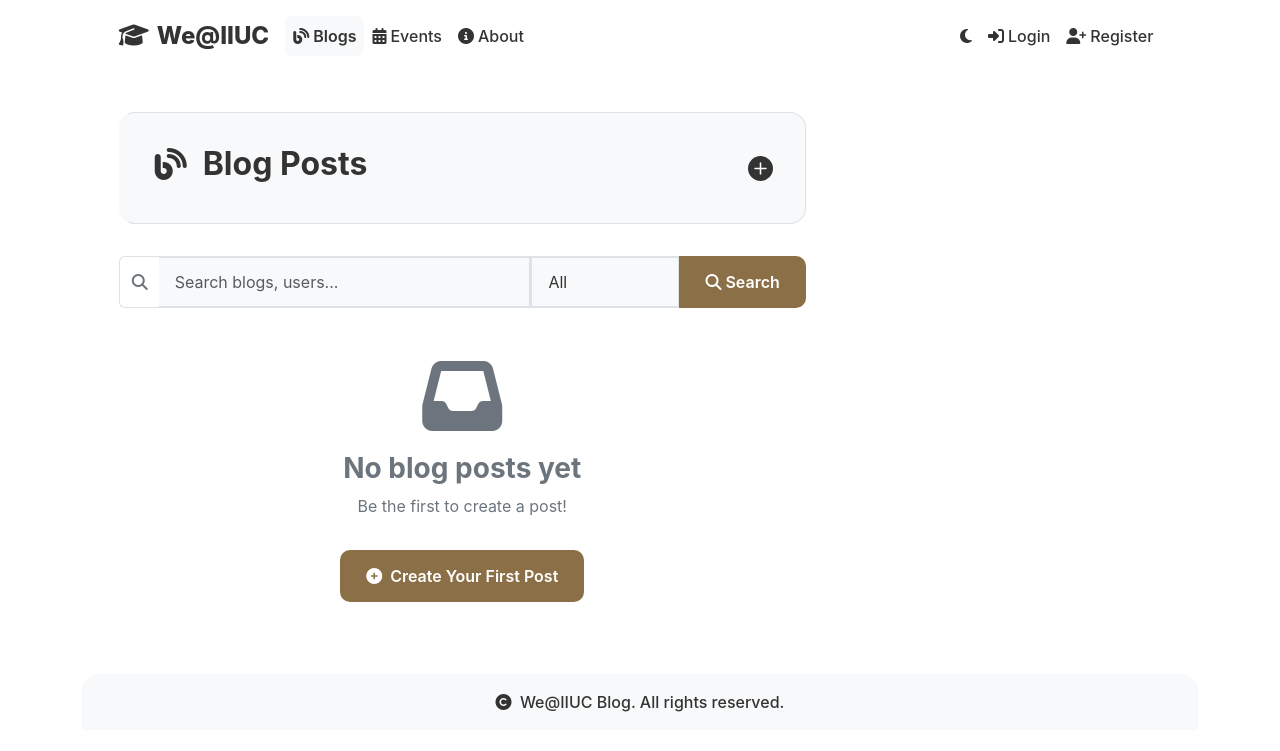
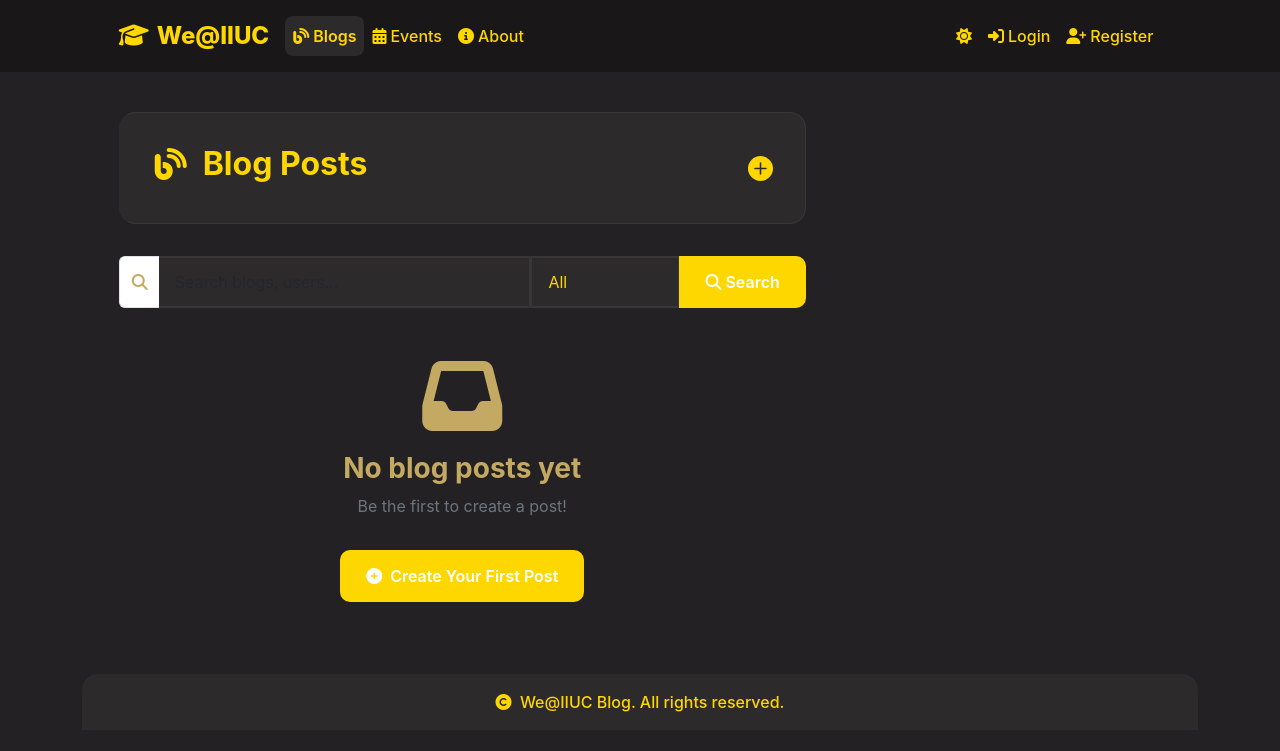
Before and after one commit to siuufian/campus-connect, a Django app: page / in a window 1280 px wide. Shown: the top 751 px of the page. Run offline with Django 5.2, Linux system fonts and the light colour scheme; data that the repository does not hold is empty; some libraries are stand-ins or nearby versions.

Commit message:
Set dark theme as default landing page

```diff
--- a/blog/static/blog/main.css
+++ b/blog/static/blog/main.css
@@ -8,8 +8,8 @@
   --border-color: #DEE2E6;
 }
 
-/* Dark Theme Variables */
-body.dark-mode {
+/* Dark Theme Variables - DEFAULT */
+body, body.dark-mode {
   --bg-color: #242124;
   --text-color: #FFD700;
   --navbar-bg: #1A1718;
--- a/blog/templates/blog/base.html
+++ b/blog/templates/blog/base.html
@@ -225,11 +225,15 @@
     };
 
     document.addEventListener('DOMContentLoaded', function() {
-      const theme = localStorage.getItem('theme') || 'light';
+      const theme = localStorage.getItem('theme') || 'dark';
       if (theme === 'dark') {
         document.body.classList.add('dark-mode');
         document.getElementById('theme-icon').classList.remove('fa-moon');
         document.getElementById('theme-icon').classList.add('fa-sun');
+      } else {
+        document.body.classList.remove('dark-mode');
+        document.getElementById('theme-icon').classList.remove('fa-sun');
+        document.getElementById('theme-icon').classList.add('fa-moon');
       }
 
       const pageLinks = document.querySelectorAll('a.page-link');
```
